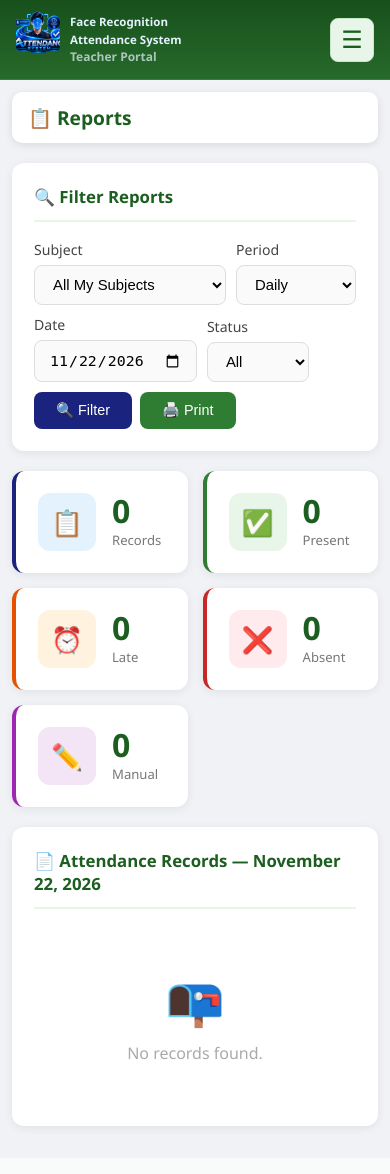
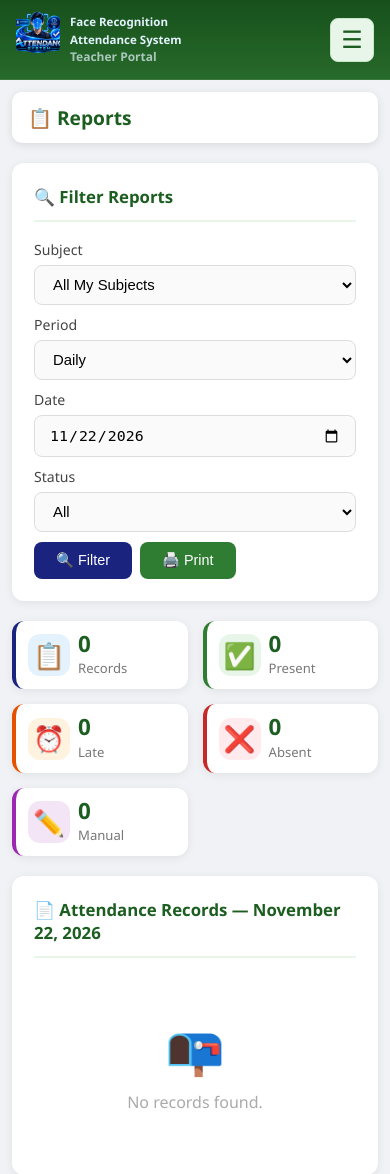
Before and after one commit to quibotludilyn-create/AttendanceSystem, a PHP site: the page made by teacher/reports.php in a window 390 px wide. Shown: the top 1174 px of the page. Before the commit the page ends 1132 px from the top, so only its background shows below. Run offline with PHP 8.4, Linux system fonts and the light colour scheme; the visitor is signed in with stand-in values (Sample User, id 1); data comes from the database, SQL or seed files in the repository; data that the repository does not hold is empty.

Commit message:
Make teacher pages responsive

```diff
--- a/teacher/layout.php
+++ b/teacher/layout.php
@@ -120,12 +120,78 @@ $notif_count = $conn->query("
         .teacher-subject-table { min-width: 640px; }
         .teacher-enrollment-table { min-width: 720px; }
 
+        .teacher-page-grid {
+            display: grid;
+            grid-template-columns: repeat(2, minmax(0, 1fr));
+            gap: 20px;
+        }
+
+        .teacher-page-grid > .card { min-width: 0; }
+        .teacher-form-row {
+            display: grid;
+            grid-template-columns: repeat(2, minmax(0, 1fr));
+            gap: 12px;
+        }
+        .teacher-schedule-item { flex-wrap: wrap; gap: 8px; }
+        .teacher-schedule-info { min-width: 0; flex: 1 1 200px; }
+
+        .teacher-report-stats {
+            grid-template-columns: repeat(5, minmax(0, 1fr)) !important;
+            margin-bottom: 20px;
+        }
+        .teacher-profile-stats {
+            grid-template-columns: repeat(4, minmax(0, 1fr)) !important;
+            margin-bottom: 20px;
+        }
+        .teacher-report-table { min-width: 860px; }
+        .teacher-student-rate-table { min-width: 680px; }
+
+        .teacher-location-item { flex-wrap: wrap; gap: 8px; }
+        .teacher-location-info { min-width: 0; flex: 1 1 180px; }
+        .teacher-location-actions { flex-shrink: 0; }
+
+        .teacher-notification-filters,
+        .teacher-notification-bulk-controls { flex-wrap: wrap; }
+        .teacher-notification-link { min-width: 0; }
+        .teacher-notification-link > div:nth-child(2) { min-width: 0; }
+        .teacher-notification-message { overflow-wrap: anywhere; }
+
+        @media (max-width: 1024px) {
+            .teacher-page-grid { grid-template-columns: minmax(0, 1fr); }
+            .teacher-report-stats { grid-template-columns: repeat(3, minmax(0, 1fr)) !important; }
+            .teacher-profile-stats { grid-template-columns: repeat(2, minmax(0, 1fr)) !important; }
+        }
+
         @media (max-width: 1024px) {
             .teacher-classes-layout { grid-template-columns: minmax(0, 1fr); }
         }
 
         @media (max-width: 480px) {
             .teacher-class-form-grid { grid-template-columns: minmax(0, 1fr); }
+            .teacher-form-row { grid-template-columns: minmax(0, 1fr); }
+            .teacher-location-actions { width: 100%; justify-content: flex-end; }
+            .teacher-report-filters > .form-group {
+                flex: 1 1 100% !important;
+                width: 100%;
+                min-width: 0 !important;
+            }
+            .teacher-report-filter-actions { flex-wrap: wrap; }
+            .teacher-report-filter-actions .btn { flex: 1 1 auto; }
+            .teacher-report-stats { grid-template-columns: repeat(2, minmax(0, 1fr)) !important; }
+            .teacher-profile-stats { grid-template-columns: repeat(2, minmax(0, 1fr)) !important; }
+            .teacher-profile-stats .stat-card,
+            .teacher-report-stats .stat-card { padding: 12px; gap: 8px; }
+            .teacher-profile-stats .stat-icon,
+            .teacher-report-stats .stat-icon { width: 42px; height: 42px; }
+            .teacher-profile-stats .stat-info h3,
+            .teacher-report-stats .stat-info h3 { font-size: 1.4rem; }
+            .teacher-notification-item {
+                display: grid !important;
+                grid-template-columns: 20px minmax(0, 1fr) auto;
+                align-items: start !important;
+                gap: 8px !important;
+            }
+            .teacher-notification-link { padding: 10px !important; gap: 8px !important; }
         }
 
         @media (max-width: 1024px) {
--- a/teacher/profile.php
+++ b/teacher/profile.php
@@ -60,14 +60,14 @@ $manual_att     = $conn->query("SELECT COUNT(*) as c FROM attendance WHERE teach
 </div>
 
 <!-- Stats -->
-<div class="stats-grid" style="grid-template-columns:repeat(4,1fr);margin-bottom:20px;">
+<div class="stats-grid teacher-profile-stats">
     <div class="stat-card green"> <div class="stat-icon" style="background:#e8f5e9;">📚</div><div class="stat-info"><h3><?= $total_classes ?></h3><p>Classes</p></div></div>
     <div class="stat-card blue">  <div class="stat-icon" style="background:#e3f2fd;">👥</div><div class="stat-info"><h3><?= $total_students ?></h3><p>Students</p></div></div>
     <div class="stat-card green"> <div class="stat-icon" style="background:#e8f5e9;">📋</div><div class="stat-info"><h3><?= $total_att ?></h3><p>Attendance Records</p></div></div>
     <div class="stat-card orange"><div class="stat-icon" style="background:#fff3e0;">✏️</div><div class="stat-info"><h3><?= $manual_att ?></h3><p>Manual Records</p></div></div>
 </div>
 
-<div class="grid-2">
+<div class="teacher-page-grid">
 <!-- Edit Profile -->
 <div class="card">
     <div class="card-title">📋 Personal Information</div>
--- a/teacher/reports.php
+++ b/teacher/reports.php
@@ -67,7 +67,7 @@ if ($filter_subject) {
 <!-- Filter -->
 <div class="card">
     <div class="card-title">🔍 Filter Reports</div>
-    <form method="GET" style="display:flex;gap:10px;flex-wrap:wrap;align-items:flex-end;">
+    <form method="GET" class="teacher-report-filters" style="display:flex;gap:10px;flex-wrap:wrap;align-items:flex-end;">
         <div class="form-group" style="margin:0;flex:1;min-width:150px;">
             <label>Subject</label>
             <select name="subject" class="form-control">
@@ -102,7 +102,7 @@ if ($filter_subject) {
                 <option value="absent"  <?= $filter_status==='absent' ?'selected':'' ?>>Absent</option>
             </select>
         </div>
-        <div style="display:flex;gap:8px;">
+        <div class="teacher-report-filter-actions" style="display:flex;gap:8px;">
             <button type="submit" class="btn btn-primary">🔍 Filter</button>
             <button type="button" onclick="printReport()" class="btn btn-success">🖨️ Print</button>
         </div>
@@ -110,7 +110,7 @@ if ($filter_subject) {
 </div>
 
 <!-- Summary -->
-<div class="stats-grid" style="grid-template-columns:repeat(5,1fr);">
+<div class="stats-grid teacher-report-stats">
     <div class="stat-card blue">  <div class="stat-icon" style="background:#e3f2fd;">📋</div><div class="stat-info"><h3><?= $summary['total']??0 ?></h3><p>Records</p></div></div>
     <div class="stat-card green"> <div class="stat-icon" style="background:#e8f5e9;">✅</div><div class="stat-info"><h3><?= $summary['present']??0 ?></h3><p>Present</p></div></div>
     <div class="stat-card orange"><div class="stat-icon" style="background:#fff3e0;">⏰</div><div class="stat-info"><h3><?= $summary['late']??0 ?></h3><p>Late</p></div></div>
@@ -123,7 +123,7 @@ if ($filter_subject) {
     <div class="card-title">📄 Attendance Records — <?= htmlspecialchars($period_label) ?></div>
     <?php if ($records && $records->num_rows > 0): ?>
     <div class="table-responsive">
-        <table>
+        <table class="teacher-report-table">
             <thead><tr><th>#</th><th>Student ID</th><th>Name</th><th>Subject</th><th>Section</th><th>Date</th><th>Time</th><th>Status</th><th>Type</th></tr></thead>
             <tbody>
             <?php $i=1; while($r = $records->fetch_assoc()): ?>
@@ -152,7 +152,7 @@ if ($filter_subject) {
 <div class="card">
     <div class="card-title">📊 Attendance Rate per Student</div>
     <div class="table-responsive">
-        <table>
+        <table class="teacher-student-rate-table">
             <thead><tr><th>Student ID</th><th>Name</th><th>Sessions</th><th>Present</th><th>Late</th><th>Absent</th><th>Rate</th></tr></thead>
             <tbody>
             <?php while($p = $per_student->fetch_assoc()): ?>
```
Also changed, not shown: teacher/location.php (+9 -4 lines), teacher/notifications.php (+6 -6 lines), teacher/schedules.php (+4 -4 lines).
